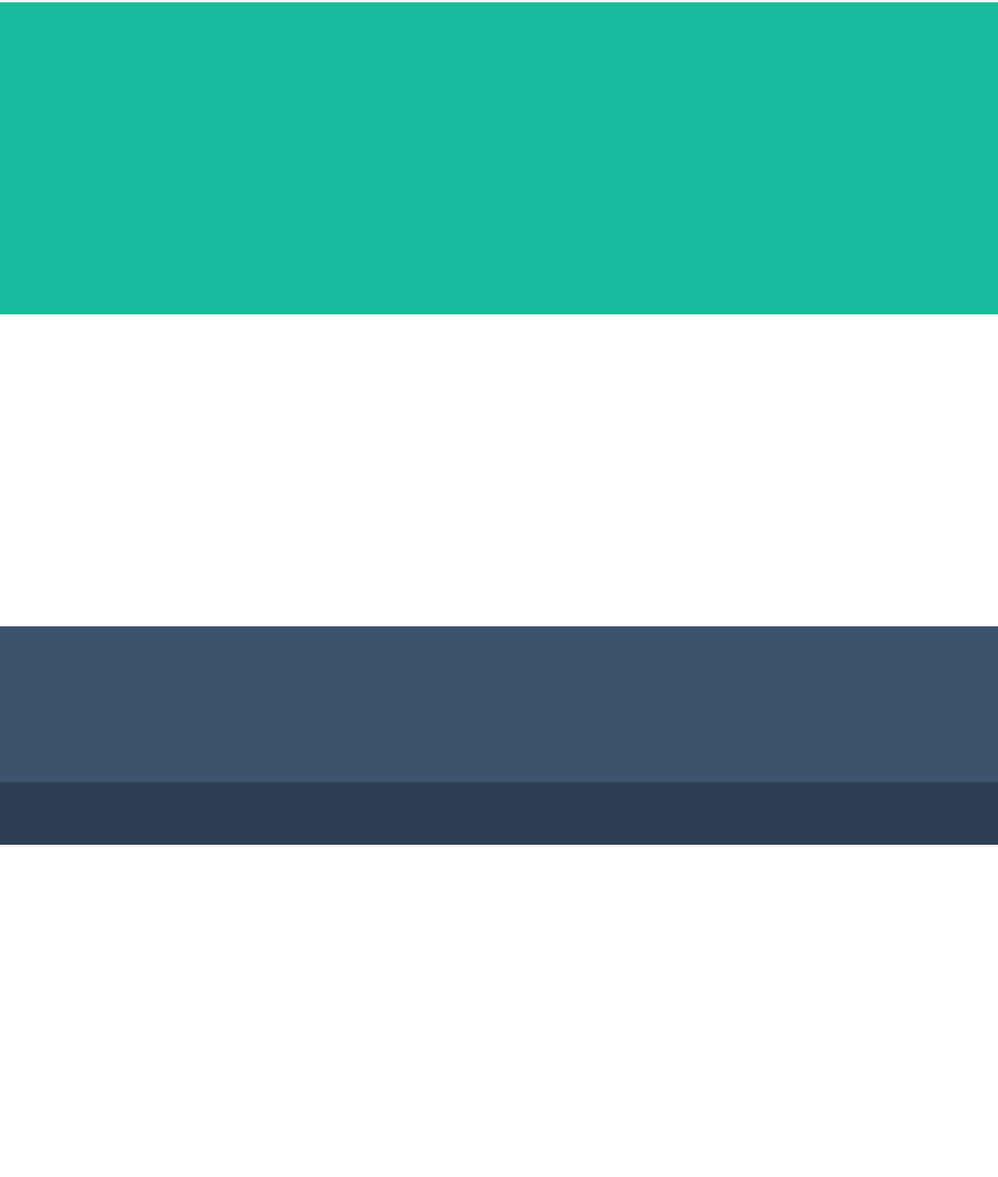
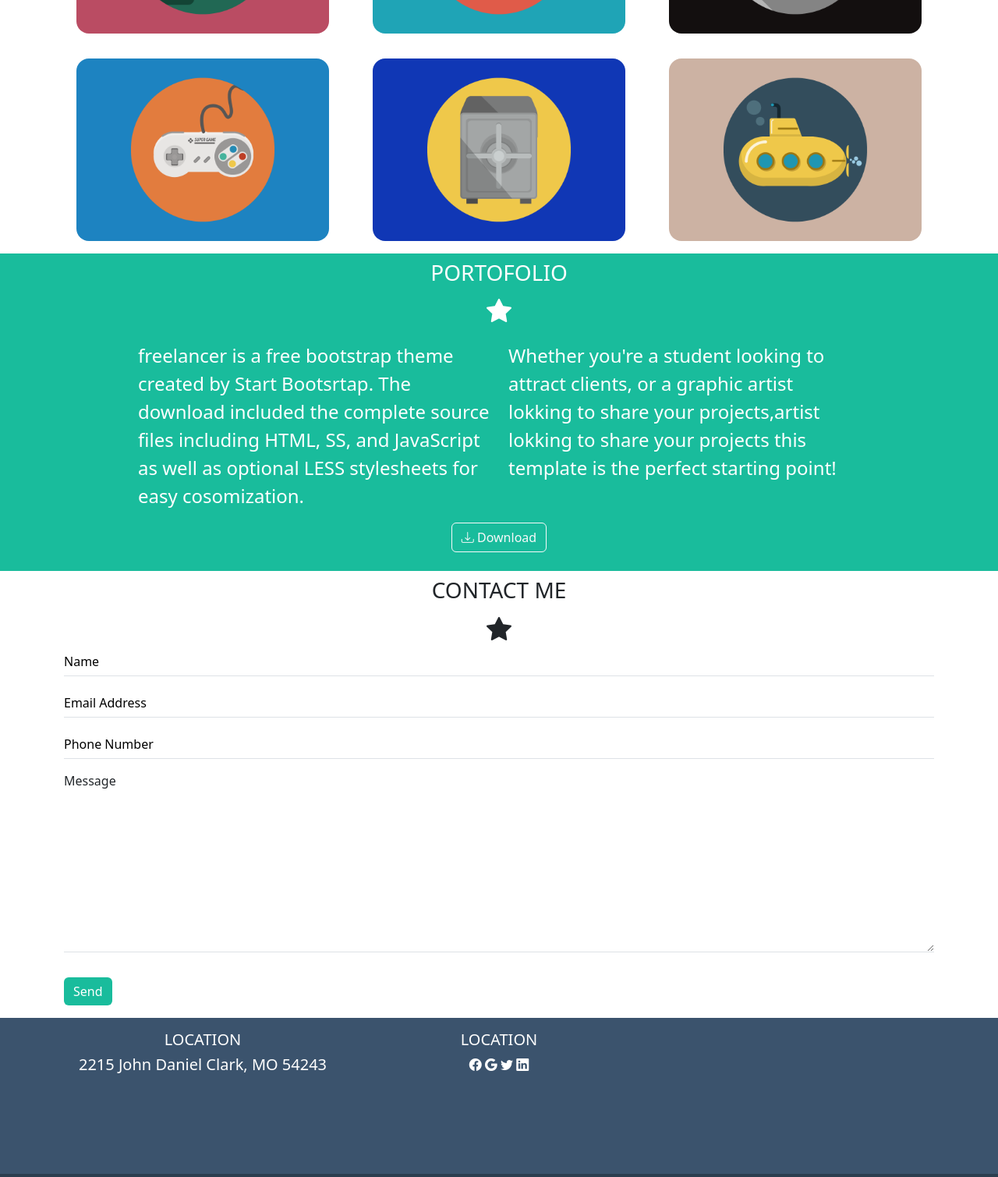
Before and after one commit to antonionovelli92/html-css-bootstrap-freelancer, a plain HTML site: page index.html in a window 1280 px wide. Shown: the part 853-2362 px from the top of the page at 78% size. Before the commit the page ends 1936 px from the top, so only its background shows below. Drawn offline with nearby package versions, Linux system fonts and the light colour scheme.

Commit message:
add section contact

```diff
--- a/css/style.css
+++ b/css/style.css
@@ -2,6 +2,10 @@ header {}
 
 .bg-my-primary {
     background-color: #2C3E4F;
+}
+
+.btn-my-green {
+    background-color: #19BC9C;
 }
 
 a {
@@ -12,6 +16,7 @@ a {
 
 section {
     min-height: 400px;
+
 }
 
 section:nth-child(odd) {
@@ -19,16 +24,15 @@ section:nth-child(odd) {
 
 }
 
+#start img {
+    height: 300px;
+}
+
 .bg-blu {
     background-color: blue;
     min-height: 100px;
 }
 
-.card {
-    background-color: #3B536D;
-    min-height: 200px;
-    max-width: 100%;
-}
 
 footer {
     background-color: #2C3E4F;
@@ -39,3 +43,12 @@ footer {
     background-color: #3B536D;
     min-height: 200px;
 }
+
+#contact textarea {
+    width: 100%;
+    height: 200px;
+}
+
+#contact ::placeholder {
+    color: black;
+}
--- a/index.html
+++ b/index.html
@@ -41,67 +41,132 @@
 
             </div>
           </nav>
-
-        <!-- <div class="row h-100 align-items-center justify-content-between">
-            <div class="col-auto">
-                <h5>START BOOTSRTAP</h5>
-            </div>
-            <div class="col-auto">
-                <i class="bi bi-list d-md-none"></i>
-                <ul class="list-inline d-none d-md-block">
-                    <li class="list-inline-item">
-                        <a href="#">PORTOFOLIO</a>
-                    </li>
-                    <li class="list-inline-item">
-                        <a href="#">ABOUT</a>
-                    </li>
-                    <li class="list-inline-item">
-                        <a href="#">CONTACT</a>
-                    </li>
-                </ul>
-            </div>
-        </div> -->
     </header>
     <main>
         <section id="start">
             <div class="text-center text-white">
                 <div class="row">
                     <div class="col-12">
-                        <div class="row h-100 align-items-center">
-                            <div class="col-6 bg-blu "></div>
+                        <div class="row align-items-center">
+                            <div class="col-12">
+                                <img class="img-fluid p-1" src="img/avatar.svg" alt="">
+                            </div>
+                        </div>
+                        <div class="row">
+                            <div class="col-12">
+                                <h1 class="m-0">START BOOSTRAT</h1>
+                                <i class="bi bi-star-fill fs-2 my-4"></i>
+                                <h5 class="fw-lighter my-2 mb-5">GRAPHIC ARTIST - WEB DESIGNER - ILLUSTRATOR</h5>
+
+                            </div>
                         </div>
                     </div>
                 </div>
             </div>
         </section>
         <section id="portofolio">
-            <div class="row">
-                <div class="col-12">hbjj</div>
+            <div class="container">
+            <div class="row ">
+                <div class="col-12 text-center">
+                    <h3 class="mt-2">PORTOFOLIO</h3>
+                    <i class="bi bi-star-fill fs-2 my-4"></i>
+                </div>
             </div>
-            <div class="row">
+            <div class="row mt-3">
                 <div class="col-12 col-md-6 col-lg-4">
-
+                    <img class="p-3 rounded-5 img-fluid" src="img/cabin.png" alt="">
                 </div>
                 <div class="col-12 col-md-6 col-lg-4">
-
+                    <img class="p-3 rounded-5 img-fluid" src="img/cake.png" alt="">
                 </div>
                 <div class="col-12 col-md-6 col-lg-4">
-
+                    <img class="p-3 rounded-5 img-fluid" src="img/circus.png" alt="">
                 </div>
                 <div class="col-12 col-md-6 col-lg-4">
-
+                    <img class="p-3 rounded-5 img-fluid" src="img/game.png" alt="">
                 </div>
                 <div class="col-12 col-md-6 col-lg-4">
-
+                    <img class="p-3 rounded-5 img-fluid" src="img/safe.png" alt="">
                 </div>
                 <div class="col-12 col-md-6 col-lg-4">
+                    <img class="p-3 rounded-5 img-fluid" src="img/submarine.png" alt="">
+                </div>
+            </div>
+        </div>
+        </section>
+        <section id="about">
+          <div class="container text-white">
+                <div class="row">
+                    <div class="col-12 text-center">
+                        <h3 class="mt-2">PORTOFOLIO</h3>
+                        <i class="bi bi-star-fill fs-2 my-4"></i>
+                    </div>
+                </div>
+                <div class="row mt-3 justify-content-center">
+                    <div class="col-10 col-md-5">
+                        <p class="fs-4">freelancer is a free bootstrap theme created by Start Bootsrtap. The download included the complete source files including HTML, SS, and JavaScript as well as optional LESS stylesheets for easy cosomization.</p>
+                    </div>
+                    <div class="col-10 col-md-5">
+                        <p class="fs-4">Whether you're a student looking to attract clients, or a graphic artist lokking to share your projects,artist lokking to share your projects this template is the perfect starting point!</p>
+                    </div>
+                </div>
+                <div class="row">
+                    <div class="col-12 text-center">
+                        <button type="button" class="mb-4 btn btn-outline-light"><i class="bi bi-download"></i> Download </button>
+                    </div>
+                </div>
+          </div>
+        </section>
+        <section id="contact">
+            <div class="container">
+                <div class="row">
+                    <div class="col-12 text-center">
+                        <h3 class="mt-2">CONTACT ME</h3>
+                        <i class="bi bi-star-fill fs-2 my-4"></i>
+                    </div>
+                </div>
+                <form>
+                    <div class="mb-3">
+                        <input type="text" class="form-control ps-0 border-0 border-bottom rounded-0" placeholder="Name" id="name" name="name" required >
+                      </div>
+                    <div class="mb-3">
+                      <input type="email" class="form-control ps-0 border-0 border-bottom rounded-0" placeholder="Email Address" id="email" name="email" email >
+                    </div>
+                    <div class="mb-3">
+                      <input type="tel" class="form-control ps-0 border-0 border-bottom rounded-0" placeholder="Phone Number" id="phone" name="phone">
+                    </div>
+                    <div class="mb-3">
+                        <label for="message" class="form-label">Message</label>
+                        <textarea class="form-control border-0 border-bottom rounded-0" id="message" name="message"></textarea>
+                      </div>
+                    <button type="submit" class="my-3 btn btn-success border-0 btn-my-green">Send</button>
 
+                  </form>
+            </div>
+        </section>
+        <section id="around">
+            <div class="container">
+                <div class="row text-center text-white">
+                    <div class="col-12 my-3 col-md-4">
+                        <h5>LOCATION</h5>
+                        <h5>2215 John Daniel Clark, MO 54243</h5>
+                    </div>
+                    <div class="col-12 my-3 col-md-4">
+                        <h5>LOCATION</h5>
+                        <i class="bi bi-facebook"></i>
+                        <i class="bi bi-google"></i>
+                        <i class="bi bi-twitter"></i>
+                        <i class="bi bi-linkedin"></i>
+
+
+
+                    </div>
+                    <div class="col-12 my-3 col-md-4">
+
+                    </div>
                 </div>
             </div>
         </section>
-        <section id="about"></section>
-        <section id="contact"></section>
-        <section id="around"></section>
     </main>
     <footer></footer>
 
```
